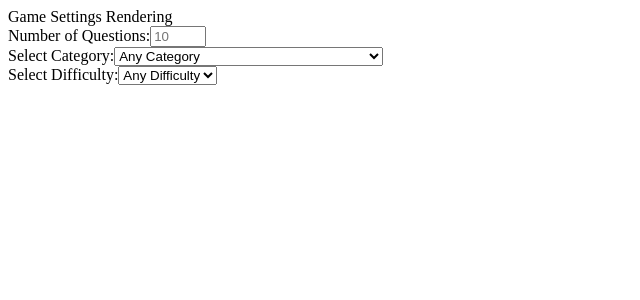
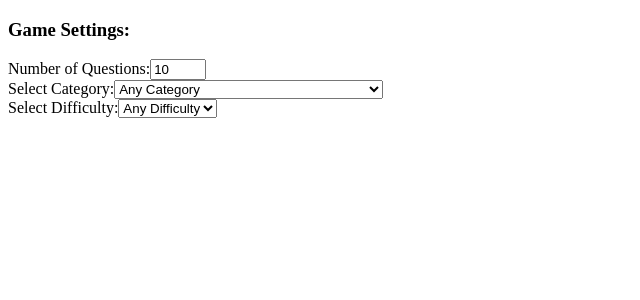
Before and after one commit to mchiang88/mvp2-trivia, a React app: page / in a window 1280 px wide. Shown: the top 300 px of the page, without its empty margins (0-640 px from the left). Built offline with nearby package versions, Linux system fonts and the light colour scheme; the HTML template or start-up script is replaced by a standard one.

Commit message:
built out primary game setting selection

```diff
--- a/client/src/components/GameSettings.jsx
+++ b/client/src/components/GameSettings.jsx
@@ -3,30 +3,47 @@ import React from 'react';
 class GameSettings extends React.Component {
   constructor(props) {
     super(props);
+
+    this.state = {
+      trivia_amount: 10,
+      trivia_category: 'any',
+      trivia_difficulty: 'any'
+    }
+
+    this.handleChange = this.handleChange.bind(this);
+    this.disableEnter = this.disableEnter.bind(this);
+  }
+
+  handleChange(e) {
+    this.setState({
+      [e.target.name]: e.target.value
+    }, () => console.log(this.state))
+  }
+
+  disableEnter(e) {
+    e.preventDefault();
   }
 
   render() {
     return (
       <div>
-        Game Settings Rendering
-        <form>
+        <h3>Game Settings:</h3>
+        <form onSubmit={this.disableEnter}>
           <label for="trivia_amount">Number of Questions:</label>
-          <input type="number" name="trivia_amount" id="trivia_amount" min="1" max="50" placeholder="10"></input>
+          <input
+            type="number"
+            name="trivia_amount"
+            id="trivia_amount"
+            min="1"
+            max="50"
+            value={this.state.trivia_amount}
+            onChange={this.handleChange}>
+          </input>
           <br />
           <label for="trivia_category">Select Category:</label>
-          <select name="trivia_category">
+          <select name="trivia_category" onChange={this.handleChange}>
 			      <option value="any">Any Category</option>
 		      	<option value="9">General Knowledge</option>
-            <option value="10">Entertainment: Books</option>
-            <option value="11">Entertainment: Film</option>
-            <option value="12">Entertainment: Music</option>
-            <option value="13">Entertainment: Musicals &amp; Theatres</option>
-            <option value="14">Entertainment: Television</option>
-            <option value="15">Entertainment: Video Games</option>
-            <option value="16">Entertainment: Board Games</option>
-            <option value="17">Science &amp; Nature</option>
-            <option value="18">Science: Computers</option>
-            <option value="19">Science: Mathematics</option>
             <option value="20">Mythology</option>
             <option value="21">Sports</option>
             <option value="22">Geography</option>
@@ -36,14 +53,24 @@ class GameSettings extends React.Component {
             <option value="26">Celebrities</option>
             <option value="27">Animals</option>
             <option value="28">Vehicles</option>
-            <option value="29">Entertainment: Comics</option>
-            <option value="30">Science: Gadgets</option>
+            <option value="10">Entertainment: Books</option>
+            <option value="11">Entertainment: Film</option>
+            <option value="12">Entertainment: Music</option>
+            <option value="13">Entertainment: Musicals &amp; Theatres</option>
+            <option value="14">Entertainment: Television</option>
+            <option value="15">Entertainment: Video Games</option>
+            <option value="16">Entertainment: Board Games</option>
             <option value="31">Entertainment: Japanese Anime &amp; Manga</option>
             <option value="32">Entertainment: Cartoon &amp; Animations</option>
+            <option value="29">Entertainment: Comics</option>
+            <option value="17">Science &amp; Nature</option>
+            <option value="18">Science: Computers</option>
+            <option value="30">Science: Gadgets</option>
+            <option value="19">Science: Mathematics</option>
           </select>
           <br />
           <label for="trivia_difficulty">Select Difficulty:</label>
-          <select name="trivia_difficulty" class="form-control">
+          <select name="trivia_difficulty" onChange={this.handleChange}>
             <option value="any">Any Difficulty</option>
             <option value="easy">Easy</option>
             <option value="medium">Medium</option>
```
Also changed, not shown: 1 other file (tests, documents, lock files or other folders).
